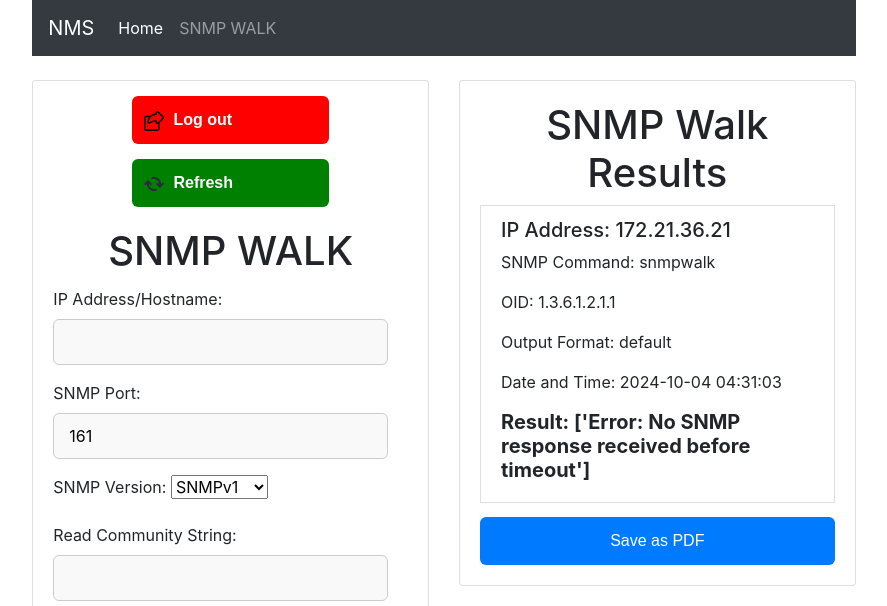
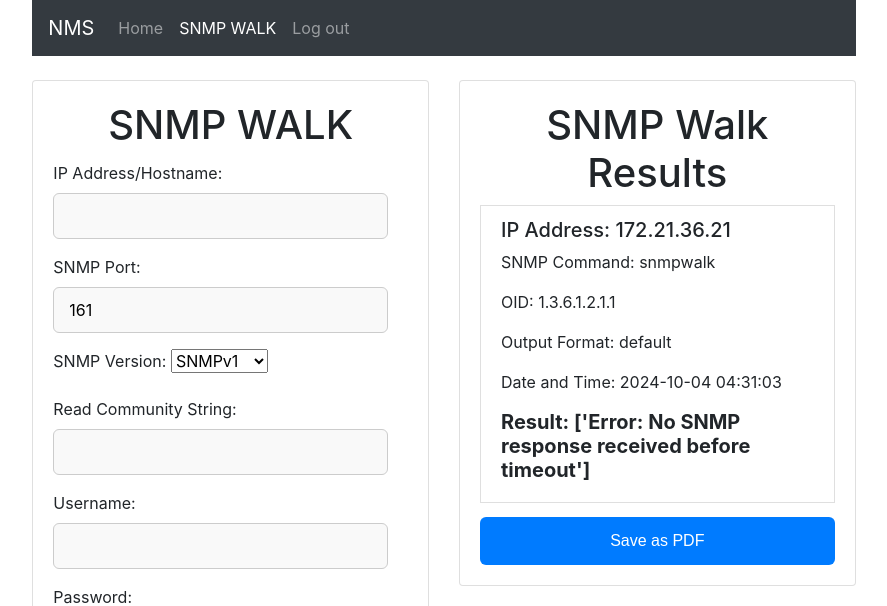
Before and after one commit to mustahidhasan/nms_system, a Django app: template nms/templates/dashboard.html in a window 1280 px wide. Shown: the top 606 px of the page, without its empty margins (196-1083 px from the left). Run offline with Django 4.2, Linux system fonts and the light colour scheme; the template is opened without the code that fills it: values that come from a table or form of the project are taken from there, others are empty; data comes from the database, SQL or seed files in the repository; both versions use the stored data as it was after the commit; some libraries are stand-ins or nearby versions.

Commit message:
all done

```diff
--- a/nms/templates/dashboard.html
+++ b/nms/templates/dashboard.html
@@ -24,14 +24,18 @@
               <span class="navbar-toggler-icon"></span>
             </button>
             <div class="collapse navbar-collapse" id="navbarTogglerDemo01">
-              <a class="navbar-brand" href="#">NMS</a>
+              <a class="navbar-brand" href="{% url 'ping_operation' %}">NMS</a>
               <ul class="navbar-nav mr-auto mt-2 mt-lg-0">
-                <li class="nav-item active">
-                    <a class="nav-link" href="{% url 'ping_operation' %}">Home  <span class="sr-only">(current)</a>
+                <li class="nav-item ">
+                    <a class="nav-link" href="{% url 'ping_operation' %}">Home</a>
 
                 </li>
+                <li class="nav-item active" >
+                    <a class="nav-link" href="{% url 'dashboard' %}"></span>SNMP WALK</a>
+                </li>
+
                 <li class="nav-item">
-                    <a class="nav-link" href="{% url 'dashboard' %}"></span>SNMP WALK</a>
+                    <a class="nav-link" href="{% url 'logout' %}"></span>Log out</a>
                 </li>
 
               </ul>
@@ -46,28 +50,6 @@
             <!-- Left Column: SNMP Walk Form -->
             <div class="col-md-6">
                 <div class="card mb-3">
-                    <div class="text-center">
-                        <button class="btn btn-primary w-50"
-                            style="background-color: red; display: inline-flex; align-items: center;">
-                            <a href="{% url 'logout' %}" class="back-link"
-                                style="font-weight: bold; color:white; text-decoration: none;">
-                                <img src="{% static 'images/logout.png' %}" alt="Logout"
-                                    style="width: 20px; height: 20px; margin-right: 5px;">
-                                Log out
-                            </a>
-                        </button>
-                        <button class="btn btn-primary w-50"
-                            style="background-color: green; display: inline-flex; align-items: center;">
-                            <a href="{% url 'dashboard' %}" class="back-link"
-                                style="font-weight: bold; color:white; text-decoration: none;">
-                                <img src="{% static 'images/refresh-option.png' %}" alt="Refresh"
-                                    style="width: 20px; height: 20px; margin-right: 5px;">
-                                Refresh
-                            </a>
-                        </button>
-                    </div>
-
-
                     <div class="card-body">
                         <h1 class="card-title text-center">SNMP WALK</h1>
 
```
Also changed, not shown: nms/templates/ping.html (+6 -4 lines), nms/db.sqlite3.
